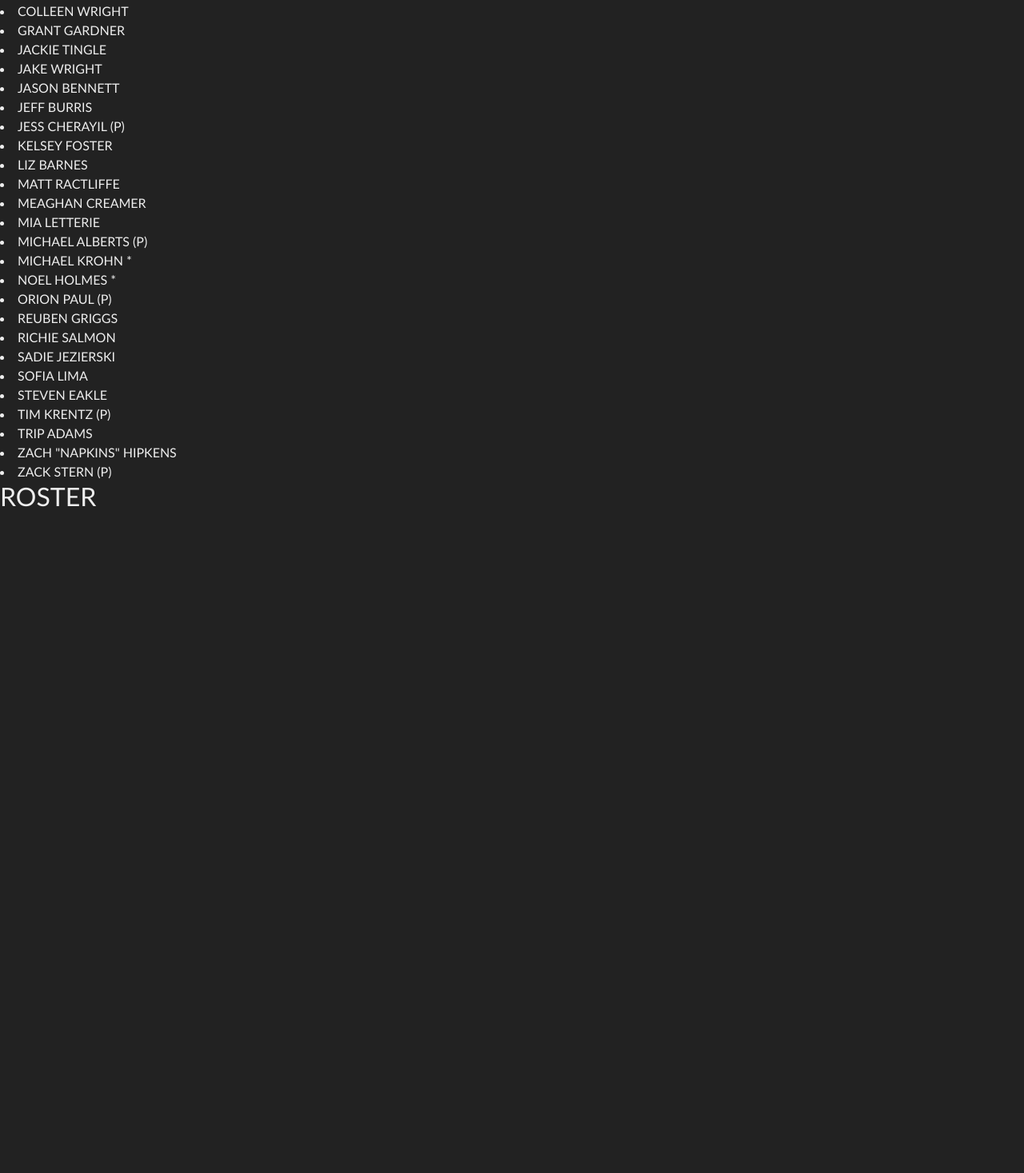
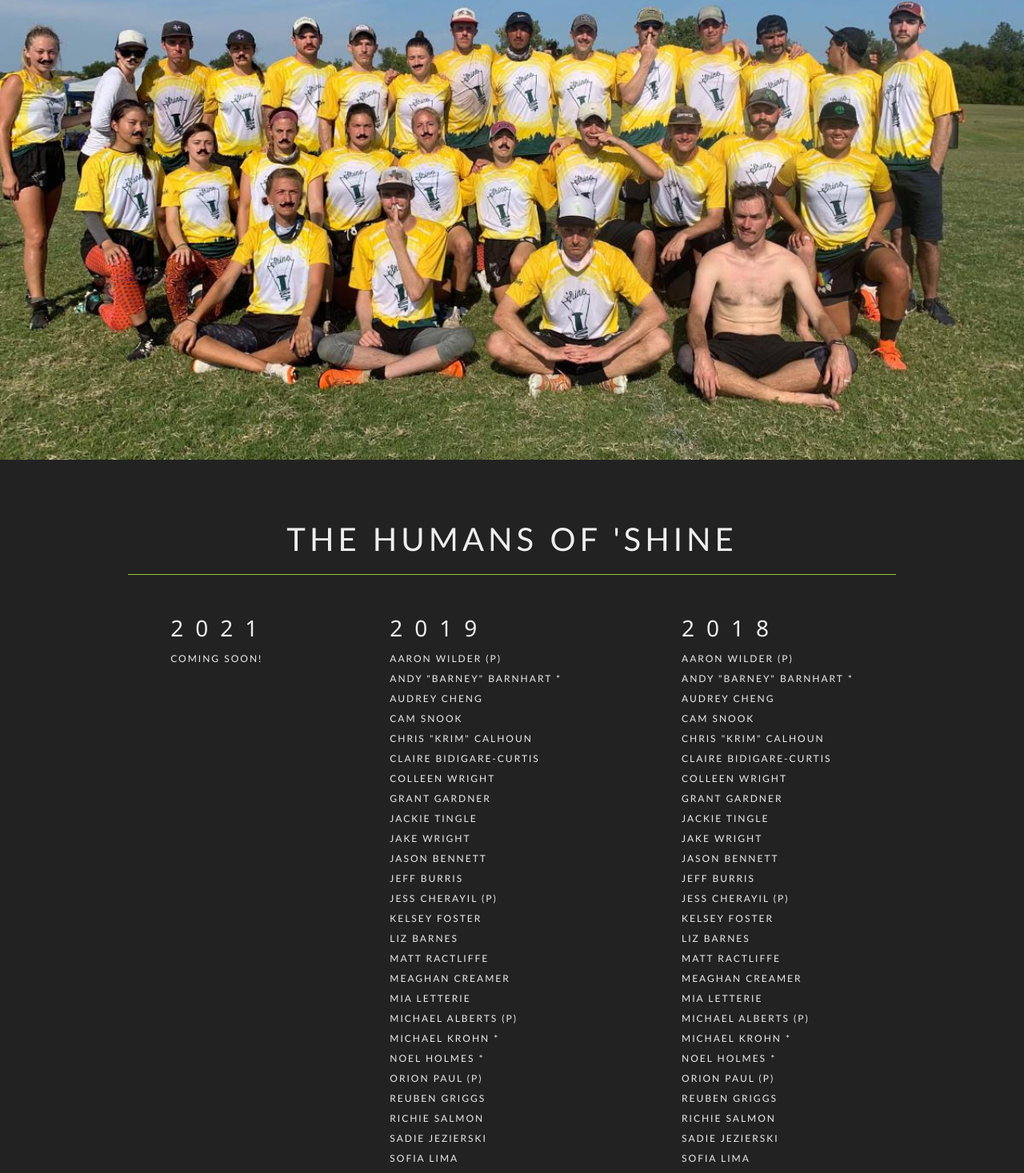
Before and after one commit to liz-barnes/nashville-shine-ultimate, a React (Create React App) app: page /roster in a window 1280 px wide. Shown: the part 225-1692 px from the top of the page at 80% size. Before the commit the page ends 866 px from the top, so only its background shows below. Built offline with nearby package versions, Linux system fonts and the light colour scheme.

Commit message:
style and space rosters

```diff
--- a/src/Components/Roster/index.js
+++ b/src/Components/Roster/index.js
@@ -1,21 +1,31 @@
 import React from 'react';
+import sectionals from '../../helpers/images/sectionals.jpeg';
 import roster19 from '../../helpers/data/roster2019';
 
 export default function Roster() {
   return (
     <div id='roster-page' className='page'>
+      <div className='Section' style={{
+        backgroundImage: `url(${sectionals})`,
+      }}>
+      </div>
       <section>
-      </section>
-      <section>
-        <h2>the humans of 'shine</h2>
-        <div className='roster-container'>
-          <div className=''>
-            <h4>2019</h4>
+        <h2 className='roster-header'>the humans of 'shine</h2>
+        <div className='rosters-container'>
+        <div className='roster'>
+            <h4 className='year'>2021</h4>
+            <li>coming soon!</li>
+          </div>
+          <div className='roster'>
+            <h4 className='year'>2019</h4>
+            {roster19.map((player) => <li>{player.name}</li>)}
+          </div>
+          <div className='roster'>
+            <h4 className='year'>2018</h4>
             {roster19.map((player) => <li>{player.name}</li>)}
           </div>
         </div>
       </section>
-      <h2>Roster</h2>
     </div>
   );
 }
--- a/src/styles/_variables.scss
+++ b/src/styles/_variables.scss
@@ -3,3 +3,4 @@ $accentColor: #95C93D;
 $textColor: #eeeeee;
 $primaryFont: 'Gill Sans', 'Gill Sans MT', Calibri, 'Trebuchet MS', sans-serif;
 $secondaryFont: Arial, Helvetica, sans-serif;
+$thirdFont: 'Segoe UI', Tahoma, Geneva, Verdanna, sans-serif;
--- /dev/null
+++ b/src/styles/components/_roster.scss
@@ -0,0 +1,35 @@
+.roster-header {
+    text-align: center;
+    margin: auto;
+    font-size: 40px;
+    font-weight: lighter;
+    letter-spacing: 5px;
+    padding-top: 75px;
+    padding-bottom: 20px;
+    border-bottom: 1px solid $accentColor;
+    width: 75%;
+}
+
+.rosters-container {
+    display: flex;
+    justify-content: center;
+    margin-top: 25px;
+}
+
+.year {
+    font-size: 28px;
+    letter-spacing: 15px;
+    font-family: $thirdFont;
+}
+
+.roster {
+    padding: 25px 75px;
+}
+
+.roster li {
+    list-style: none;
+    font-size: 12px;
+    letter-spacing: 2px;
+    line-height: 25px;
+    font-weight: lighter;
+}
--- a/src/styles/components/index.scss
+++ b/src/styles/components/index.scss
@@ -1,3 +1,4 @@
 @import './navbar';
 @import './home';
 @import './about';
+@import './roster';
```
